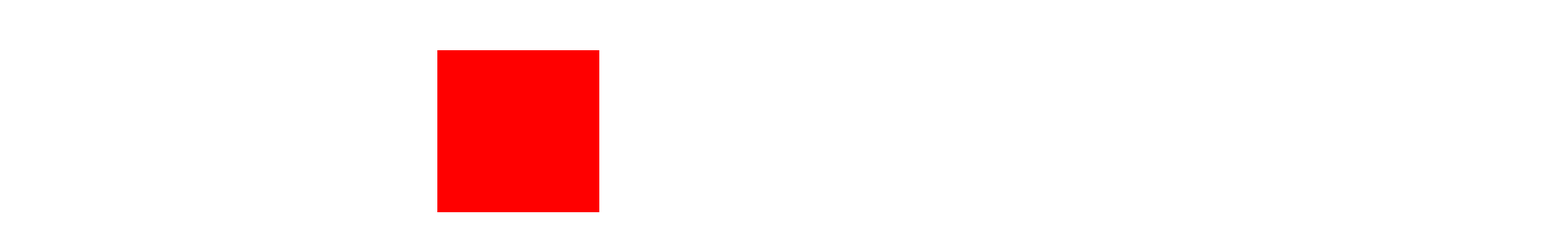
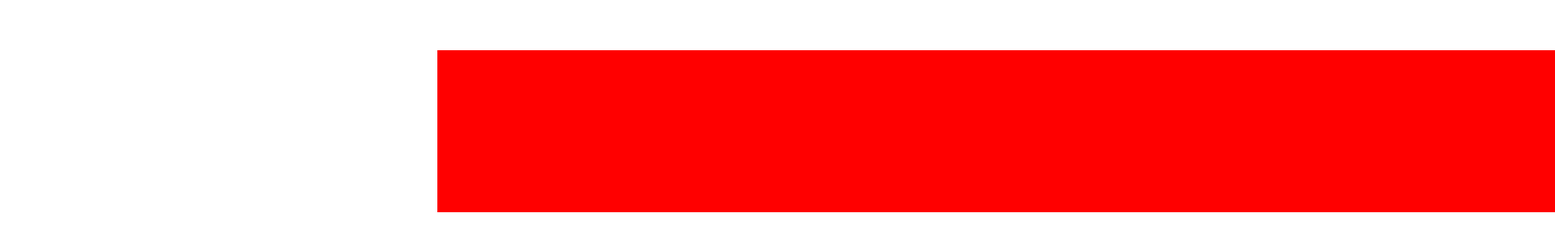
Before and after one commit to Phirsone/MBP204, a plain HTML site: page index.html in a window 1280 px wide. Shown: the part 238-538 px from the top of the page at 81% size, 1920 px wide, since content can reach past the window. Drawn offline with Linux system fonts and the light colour scheme.

Commit message:
width 200px to 2000px

```diff
--- a/style.css
+++ b/style.css
@@ -3,6 +3,6 @@
     top: calc(50% - 100px);
     left: calc(50% - 100px);
     height: 200px;
-    width: 200px;
+    width: 2000px;
     background-color: red;
 }
```
